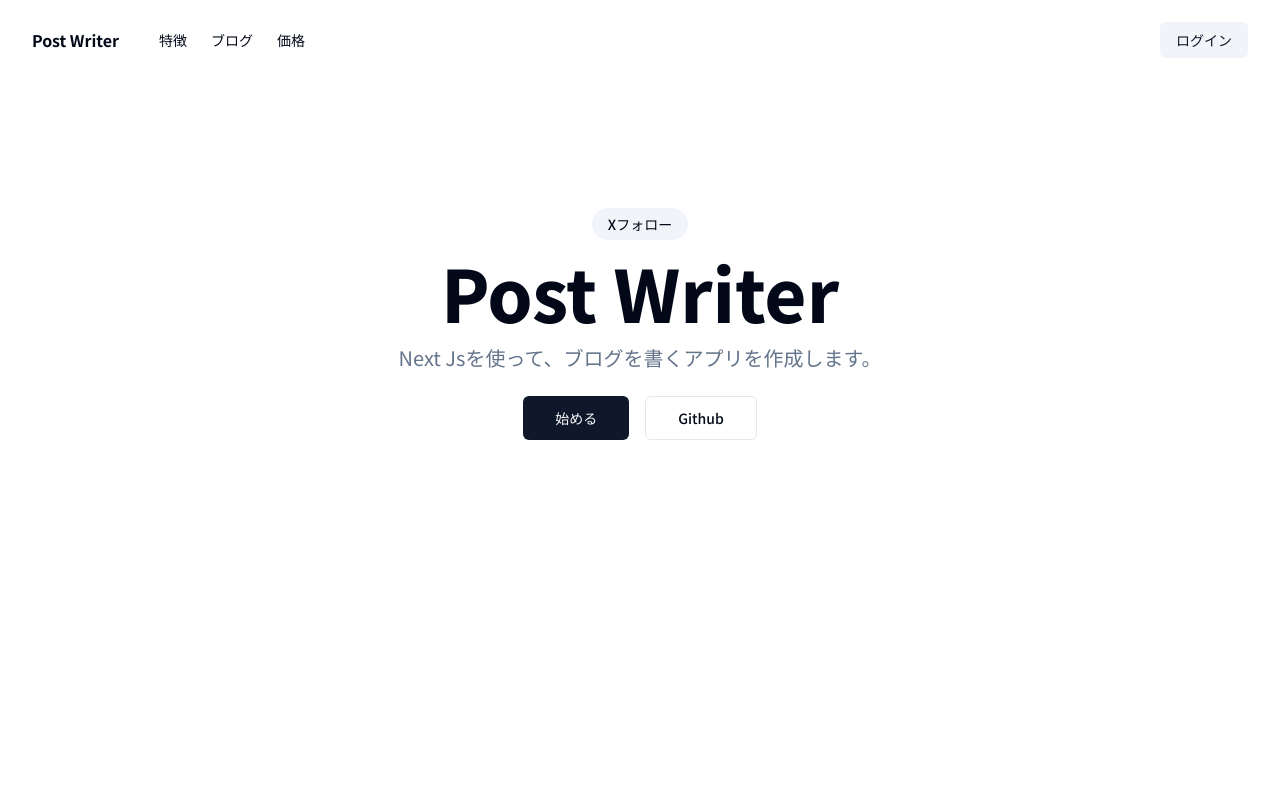
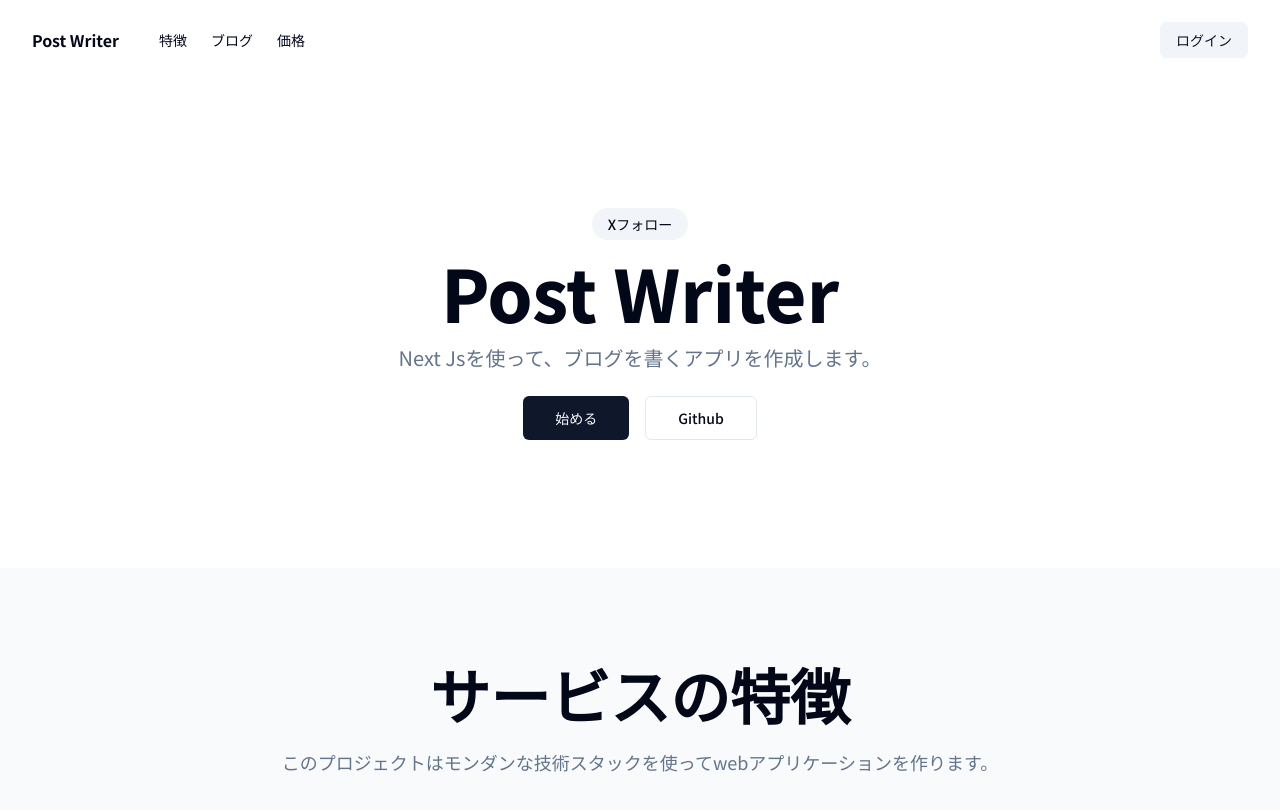
Before and after one commit to Morioka-Ryosuke06/next-study, a Next.js app: page / in a window 1280 px wide. Shown: the top 810 px of the page. Built offline with nearby package versions, Linux system fonts and the light colour scheme.

Commit message:
add feature section

```diff
--- a/app/(marketing)/page.tsx
+++ b/app/(marketing)/page.tsx
@@ -22,6 +22,12 @@ export default function IndexPage() {
           </Link>
         </div>
       </section>
+      <section id="feature" className="container py-8 md:py-12 lg:py-24 bg-slate-50">
+        <div className="text-center space-y-6 max-w-[58rem] mx-auto">
+          <h2 className="font-extrabold text-3xl md:text-6xl">サービスの特徴</h2>
+          <p className="text-muted-foreground sm:text-lg sm:leading-7">このプロジェクトはモンダンな技術スタックを使ってwebアプリケーションを作ります。</p>
+        </div>
+      </section>
     </>
   );
 }
```
